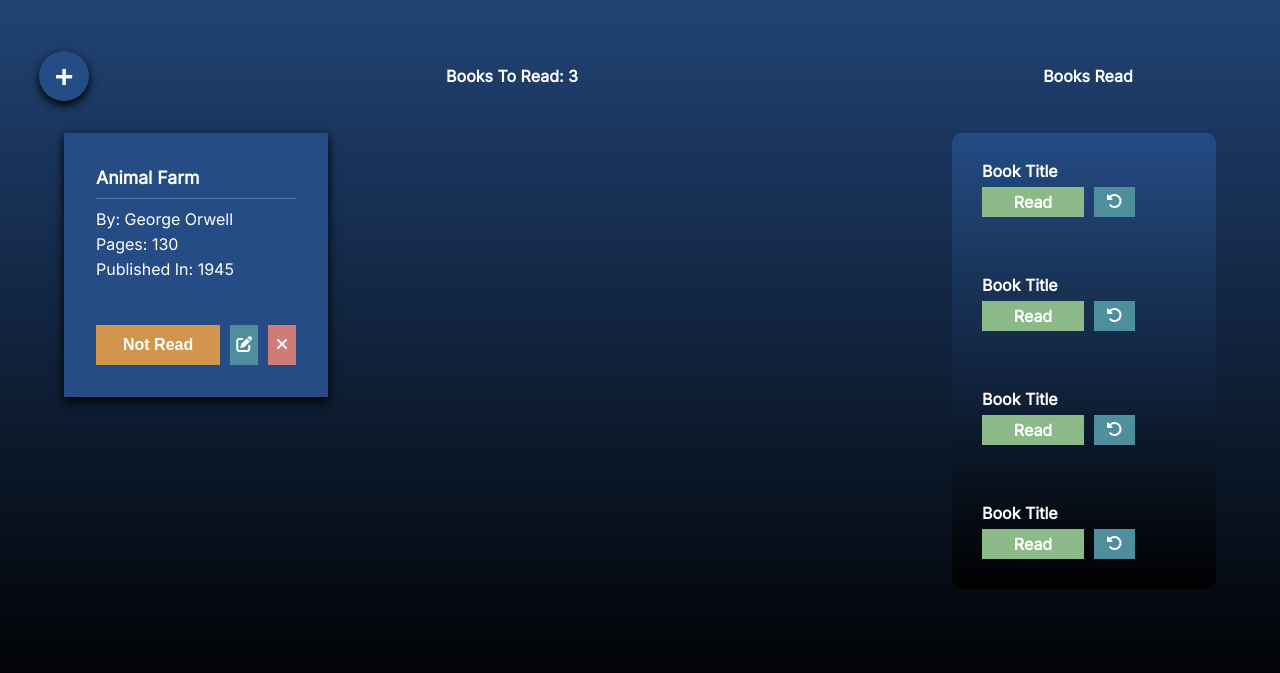
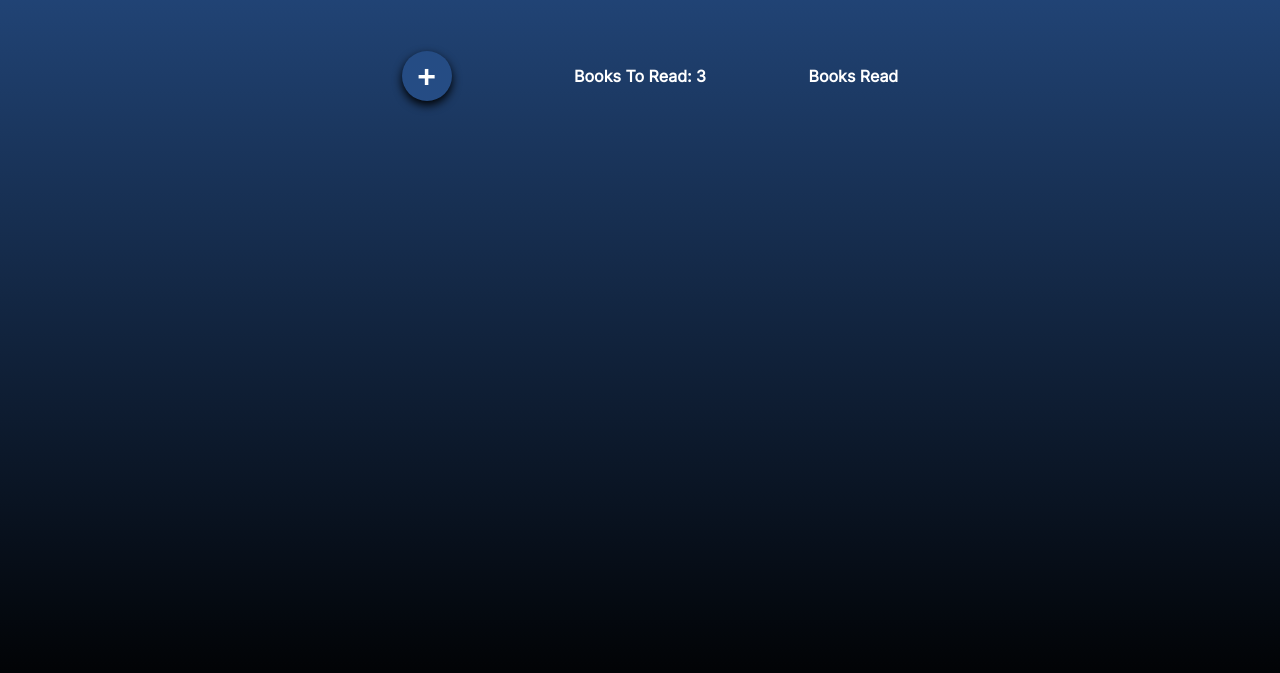
Before and after one commit to bojorquezc/odin_library, a website: page index.html in a window 1280 px wide. Shown: the part 93-766 px from the top of the page. Drawn offline with Linux system fonts and the light colour scheme.

Commit message:
Update button status and grid layout

```diff
--- a/index.html
+++ b/index.html
@@ -59,51 +59,6 @@
     </div>
 
     <div class="books">
-        <div class="unread-card">
-            <div class="book-info">
-                <p class="book-title">Animal Farm</p>
-                <hr>
-                <p>By: <span class="book-author">George Orwell</span></p>
-                <p>Pages: <span class="book-pages">130</span></p>
-                <p>Published In: <span class="book-published">1945</span></p>
-            </div>
-            <div class="card-buttons">
-                <button class="not-read-btn">Not Read</button>
-                <button class="edit-btn"><i class="fa-solid fa-pen-to-square"></i></button>
-                <button class="delete-btn"><i class="fa-solid fa-xmark"></i></button>
-            </div>
-        </div>
-
-        <div class="read-books">
-            <div class="read-card">
-                <h3>Book Title</h3>
-                <div class="read-btns">
-                    <div class="read-tag">Read</div>
-                    <button class="return-btn"><i class="fa-solid fa-rotate-left"></i></button>
-                </div>
-            </div>
-            <div class="read-card">
-                <h3>Book Title</h3>
-                <div class="read-btns">
-                    <div class="read-tag">Read</div>
-                    <button class="return-btn"><i class="fa-solid fa-rotate-left"></i></button>
-                </div>
-            </div>
-            <div class="read-card">
-                <h3>Book Title</h3>
-                <div class="read-btns">
-                    <div class="read-tag">Read</div>
-                    <button class="return-btn"><i class="fa-solid fa-rotate-left"></i></button>
-                </div>
-            </div>
-            <div class="read-card">
-                <h3>Book Title</h3>
-                <div class="read-btns">
-                    <div class="read-tag">Read</div>
-                    <button class="return-btn"><i class="fa-solid fa-rotate-left"></i></button>
-                </div>
-            </div>
-        </div>
     </div>
 </body>
 
--- a/library.js
+++ b/library.js
@@ -1,3 +1,6 @@
+/* eslint-disable no-param-reassign */
+/* eslint-disable no-undef */
+/* eslint-disable no-restricted-syntax */
 // Modal functionality
 const modal = document.querySelector('.modal');
 const openModal = document.querySelector('.add-book-btn');
@@ -11,23 +14,22 @@
   modal.close();
 });
 
-
 // eslint-disable-next-line prefer-const
 let myLibrary = [
-  {
-    title: 'Dracula',
-    author: 'Bram Stoker',
-    pages: '418',
-    published: '1897',
-    status: 'Not Read'
-  },
-  {
-    title: 'Don Quixote',
-    author: 'Miguel de Cervantes',
-    pages: '1072',
-    published: '1605',
-    status: 'Not Read'
-  }
+  // {
+  //   title: 'Dracula',
+  //   author: 'Bram Stoker',
+  //   pages: '418',
+  //   published: '1897',
+  //   status: 'Not Read',
+  // },
+  // {
+  //   title: 'Don Quixote',
+  //   author: 'Miguel de Cervantes',
+  //   pages: '1072',
+  //   published: '1605',
+  //   status: 'Not Read',
+  // },
 ];
 
 function Book(title, author, pages, published, status) {
@@ -38,24 +40,23 @@
   this.status = status;
 }
 
-// Adding book object to array
-const addBookForm = document.querySelector('.add-book-form');
-
-addBookForm.addEventListener('submit', (e) => {
-  e.preventDefault();
-
-  const title = document.querySelector('#title').value;
-  const author = document.querySelector('#author').value;
-  const pages = document.querySelector('#pages').value;
-  const publishedDate = document.querySelector('#published-date').value;
-  const readStatus = document.querySelector('#read-status').value;
-
-  const book = new Book(title, author, pages, publishedDate, readStatus);
-  myLibrary.push(book);
-  addBookForm.reset();
-  iterateBooks();
-  modal.close();
-});
+// Update not read or read button
+function updateReadStatus() {
+  const notReadButtonAll = document.querySelectorAll('.not-read-btn');
+  notReadButtonAll.forEach((button) => {
+    button.addEventListener('click', () => {
+      if (button.textContent === 'Not Read') {
+        button.textContent = 'Read';
+        button.classList.remove('not-read-btn');
+        button.classList.add('read-btn');
+      } else {
+        button.textContent = 'Not Read';
+        button.classList.remove('read-btn');
+        button.classList.add('not-read-btn');
+      }
+    });
+  });
+}
 
 // Showing library array in main display
 function iterateBooks() {
@@ -63,7 +64,7 @@
 
   for (book of myLibrary) {
     const unreadCard = document.createElement('div');
-    unreadCard.classList.add('unread-card')
+    unreadCard.classList.add('unread-card');
     booksMain.appendChild(unreadCard);
 
     const bookInfo = document.createElement('div');
@@ -102,6 +103,7 @@
     cardButtons.classList.add('card-buttons');
     unreadCard.appendChild(cardButtons);
 
+    // eslint-disable-next-line no-shadow
     const notReadButton = document.createElement('button');
     cardButtons.appendChild(notReadButton);
     notReadButton.classList.add('not-read-btn');
@@ -130,3 +132,35 @@
     bookPublished.textContent = myLibrary[bookIndex].published;
   }
 }
+
+// Adding book object to array
+const addBookForm = document.querySelector('.add-book-form');
+
+addBookForm.addEventListener('submit', (e) => {
+  e.preventDefault();
+
+  const title = document.querySelector('#title').value;
+  const author = document.querySelector('#author').value;
+  const pages = document.querySelector('#pages').value;
+  const publishedDate = document.querySelector('#published-date').value;
+  const readStatus = document.querySelector('#read-status').value;
+
+  const book = new Book(title, author, pages, publishedDate, readStatus);
+
+  const booksMain = document.querySelector('.books');
+
+  myLibrary.push(book);
+  addBookForm.reset();
+  booksMain.replaceChildren();
+  iterateBooks();
+  updateReadStatus();
+
+  // if (book.status === 'read') {
+  //   const notReadButton = document.querySelector('.not-read-btn');
+  //   notReadButton.textContent = 'Read';
+  //   notReadButton.classList.remove('not-read-btn');
+  //   notReadButton.classList.add('read-btn');
+  // }
+
+  modal.close();
+});
--- a/style.css
+++ b/style.css
@@ -172,13 +172,14 @@
 	display: grid;
 	padding-bottom: 2rem;
     align-items: center;
-    grid-template-columns: 10% 60% 30%;
+    grid-template-columns: 25% 1fr 1fr 1fr 25%;
     justify-items: center;
 }
 
-.under-nav > button {
+.add-book-btn {
 	border-radius: 30px;
 	color: #ffffff;
+	grid-column: 2/3;
     background-color: #254C84;
     border-style: none;
     box-shadow: 0px 4px 10px 0px black;
@@ -267,6 +268,15 @@
     font-weight: 600;
 }
 
+.read-btn {
+	width: 70%;
+    background-color: #2bb15e;
+    border: none;
+    color: white;
+    font-size: 1rem;
+    font-weight: 600;
+}
+
 .edit-btn {
 	background-color: #4F8F9D;
 	width: 15%;
```
